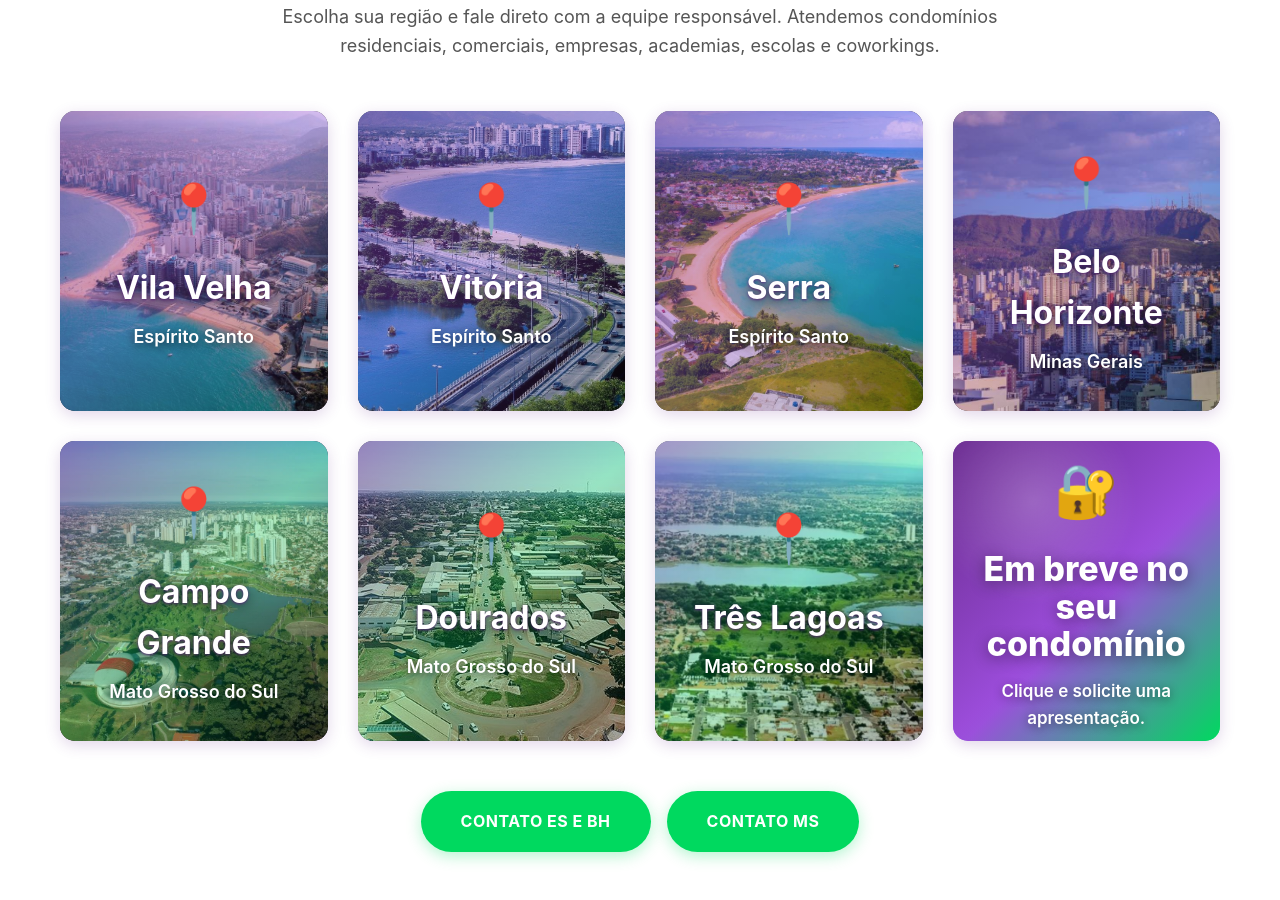
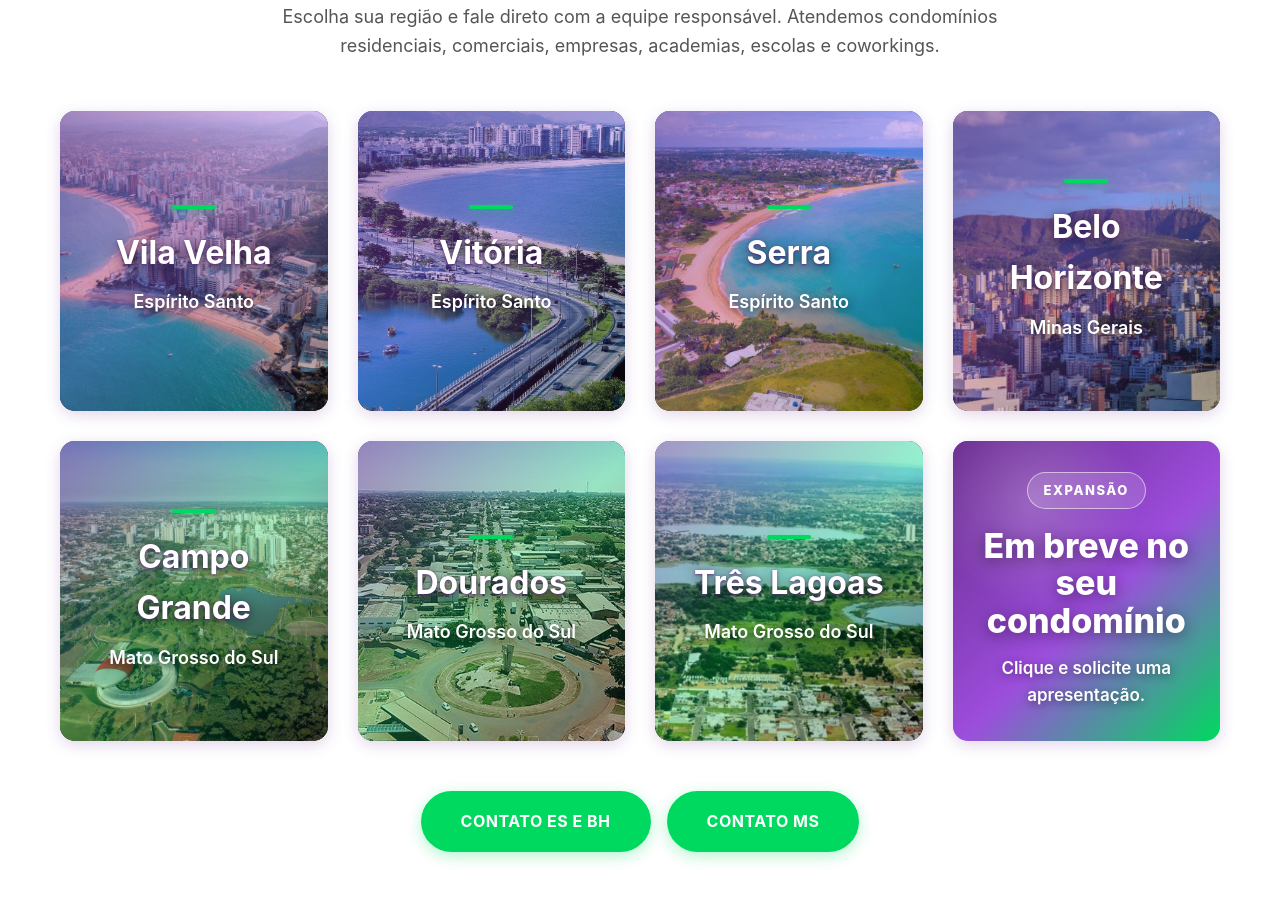
Before and after one commit to mrsupleno/airlocker-app-br, a plain HTML site: page index.html in a window 1280 px wide. Shown: the part 6423-7323 px from the top of the page. Drawn offline with Linux system fonts and the light colour scheme.

Commit message:
Substitui emojis dos cards regionais

```diff
--- a/index.html
+++ b/index.html
@@ -1154,7 +1154,7 @@
                     <img src="/images/cidades/vila-velha.jpg" alt="Vila Velha Espírito Santo - atendimento SafeLocker Airlocker" loading="lazy" style="width: 100%; height: 100%; object-fit: cover; position: absolute; top: 0; left: 0; transform: scale(1.02);">
                     <div style="position: absolute; inset: 0; background: linear-gradient(135deg, rgba(107, 44, 145, 0.54) 0%, rgba(157, 78, 221, 0.34) 48%, rgba(0,0,0,0.30) 100%);"></div>
                     <div style="position: relative; z-index: 2; height: 100%; display: flex; flex-direction: column; justify-content: center; align-items: center; padding: 20px; text-align: center;">
-                        <div style="font-size: 48px; margin-bottom: 15px;">📍</div>
+                        <div style="width: 44px; height: 4px; border-radius: 999px; background: #00D95F; margin-bottom: 18px; box-shadow: 0 2px 10px rgba(0,217,95,0.45);"></div>
                         <h3 style="color: white; font-size: 32px; font-weight: 700; text-shadow: 0 3px 15px rgba(0,0,0,0.65), 0 1px 3px rgba(107, 44, 145, 0.9);">Vila Velha</h3>
                         <p style="color: white; margin-top: 10px; font-size: 18px; font-weight: 600; text-shadow: 0 2px 10px rgba(0,0,0,0.65);">Espírito Santo</p>
                     </div>
@@ -1165,7 +1165,7 @@
                     <img src="/images/cidades/vitoria.jpg" alt="Vitória Espírito Santo - atendimento SafeLocker Airlocker" loading="lazy" style="width: 100%; height: 100%; object-fit: cover; position: absolute; top: 0; left: 0; transform: scale(1.02);">
                     <div style="position: absolute; inset: 0; background: linear-gradient(135deg, rgba(107, 44, 145, 0.54) 0%, rgba(157, 78, 221, 0.34) 48%, rgba(0,0,0,0.30) 100%);"></div>
                     <div style="position: relative; z-index: 2; height: 100%; display: flex; flex-direction: column; justify-content: center; align-items: center; padding: 20px; text-align: center;">
-                        <div style="font-size: 48px; margin-bottom: 15px;">📍</div>
+                        <div style="width: 44px; height: 4px; border-radius: 999px; background: #00D95F; margin-bottom: 18px; box-shadow: 0 2px 10px rgba(0,217,95,0.45);"></div>
                         <h3 style="color: white; font-size: 32px; font-weight: 700; text-shadow: 0 3px 15px rgba(0,0,0,0.65), 0 1px 3px rgba(107, 44, 145, 0.9);">Vitória</h3>
                         <p style="color: white; margin-top: 10px; font-size: 18px; font-weight: 600; text-shadow: 0 2px 10px rgba(0,0,0,0.65);">Espírito Santo</p>
                     </div>
@@ -1176,7 +1176,7 @@
                     <img src="/images/cidades/serra.jpg" alt="Serra Espírito Santo - atendimento SafeLocker Airlocker" loading="lazy" style="width: 100%; height: 100%; object-fit: cover; position: absolute; top: 0; left: 0; transform: scale(1.02);">
                     <div style="position: absolute; inset: 0; background: linear-gradient(135deg, rgba(107, 44, 145, 0.54) 0%, rgba(157, 78, 221, 0.34) 48%, rgba(0,0,0,0.30) 100%);"></div>
                     <div style="position: relative; z-index: 2; height: 100%; display: flex; flex-direction: column; justify-content: center; align-items: center; padding: 20px; text-align: center;">
-                        <div style="font-size: 48px; margin-bottom: 15px;">📍</div>
+                        <div style="width: 44px; height: 4px; border-radius: 999px; background: #00D95F; margin-bottom: 18px; box-shadow: 0 2px 10px rgba(0,217,95,0.45);"></div>
                         <h3 style="color: white; font-size: 32px; font-weight: 700; text-shadow: 0 3px 15px rgba(0,0,0,0.65), 0 1px 3px rgba(107, 44, 145, 0.9);">Serra</h3>
                         <p style="color: white; margin-top: 10px; font-size: 18px; font-weight: 600; text-shadow: 0 2px 10px rgba(0,0,0,0.65);">Espírito Santo</p>
                     </div>
@@ -1187,7 +1187,7 @@
                     <img src="/images/cidades/belo-horizonte.jpg" alt="Belo Horizonte Minas Gerais - atendimento SafeLocker Airlocker" loading="lazy" style="width: 100%; height: 100%; object-fit: cover; position: absolute; top: 0; left: 0; transform: scale(1.02);">
                     <div style="position: absolute; inset: 0; background: linear-gradient(135deg, rgba(107, 44, 145, 0.54) 0%, rgba(157, 78, 221, 0.34) 48%, rgba(0,0,0,0.30) 100%);"></div>
                     <div style="position: relative; z-index: 2; height: 100%; display: flex; flex-direction: column; justify-content: center; align-items: center; padding: 20px; text-align: center;">
-                        <div style="font-size: 48px; margin-bottom: 15px;">📍</div>
+                        <div style="width: 44px; height: 4px; border-radius: 999px; background: #00D95F; margin-bottom: 18px; box-shadow: 0 2px 10px rgba(0,217,95,0.45);"></div>
                         <h3 style="color: white; font-size: 32px; font-weight: 700; text-shadow: 0 3px 15px rgba(0,0,0,0.65), 0 1px 3px rgba(107, 44, 145, 0.9);">Belo Horizonte</h3>
                         <p style="color: white; margin-top: 10px; font-size: 18px; font-weight: 600; text-shadow: 0 2px 10px rgba(0,0,0,0.65);">Minas Gerais</p>
                     </div>
@@ -1198,7 +1198,7 @@
                     <img src="/images/cidades/campo-grande.webp" alt="Campo Grande Mato Grosso do Sul - atendimento SafeLocker Airlocker" loading="lazy" style="width: 100%; height: 100%; object-fit: cover; position: absolute; top: 0; left: 0; transform: scale(1.02);">
                     <div style="position: absolute; inset: 0; background: linear-gradient(135deg, rgba(107, 44, 145, 0.50) 0%, rgba(0, 217, 95, 0.30) 50%, rgba(0,0,0,0.34) 100%);"></div>
                     <div style="position: relative; z-index: 2; height: 100%; display: flex; flex-direction: column; justify-content: center; align-items: center; padding: 20px; text-align: center;">
-                        <div style="font-size: 48px; margin-bottom: 15px;">📍</div>
+                        <div style="width: 44px; height: 4px; border-radius: 999px; background: #00D95F; margin-bottom: 18px; box-shadow: 0 2px 10px rgba(0,217,95,0.45);"></div>
                         <h3 style="color: white; font-size: 32px; font-weight: 700; text-shadow: 0 3px 15px rgba(0,0,0,0.65), 0 1px 3px rgba(107, 44, 145, 0.9);">Campo Grande</h3>
                         <p style="color: white; margin-top: 10px; font-size: 18px; font-weight: 600; text-shadow: 0 2px 10px rgba(0,0,0,0.65);">Mato Grosso do Sul</p>
                     </div>
@@ -1209,7 +1209,7 @@
                     <img src="/images/cidades/dourados.jpg" alt="Dourados Mato Grosso do Sul - atendimento SafeLocker Airlocker" loading="lazy" style="width: 100%; height: 100%; object-fit: cover; position: absolute; top: 0; left: 0; transform: scale(1.02);">
                     <div style="position: absolute; inset: 0; background: linear-gradient(135deg, rgba(107, 44, 145, 0.50) 0%, rgba(0, 217, 95, 0.30) 50%, rgba(0,0,0,0.34) 100%);"></div>
                     <div style="position: relative; z-index: 2; height: 100%; display: flex; flex-direction: column; justify-content: center; align-items: center; padding: 20px; text-align: center;">
-                        <div style="font-size: 48px; margin-bottom: 15px;">📍</div>
+                        <div style="width: 44px; height: 4px; border-radius: 999px; background: #00D95F; margin-bottom: 18px; box-shadow: 0 2px 10px rgba(0,217,95,0.45);"></div>
                         <h3 style="color: white; font-size: 32px; font-weight: 700; text-shadow: 0 3px 15px rgba(0,0,0,0.65), 0 1px 3px rgba(107, 44, 145, 0.9);">Dourados</h3>
                         <p style="color: white; margin-top: 10px; font-size: 18px; font-weight: 600; text-shadow: 0 2px 10px rgba(0,0,0,0.65);">Mato Grosso do Sul</p>
                     </div>
@@ -1220,7 +1220,7 @@
                     <img src="/images/cidades/tres-lagoas.jpg" alt="Três Lagoas Mato Grosso do Sul - atendimento SafeLocker Airlocker" loading="lazy" style="width: 100%; height: 100%; object-fit: cover; position: absolute; top: 0; left: 0; transform: scale(1.02);">
                     <div style="position: absolute; inset: 0; background: linear-gradient(135deg, rgba(107, 44, 145, 0.50) 0%, rgba(0, 217, 95, 0.30) 50%, rgba(0,0,0,0.34) 100%);"></div>
                     <div style="position: relative; z-index: 2; height: 100%; display: flex; flex-direction: column; justify-content: center; align-items: center; padding: 20px; text-align: center;">
-                        <div style="font-size: 48px; margin-bottom: 15px;">📍</div>
+                        <div style="width: 44px; height: 4px; border-radius: 999px; background: #00D95F; margin-bottom: 18px; box-shadow: 0 2px 10px rgba(0,217,95,0.45);"></div>
                         <h3 style="color: white; font-size: 32px; font-weight: 700; text-shadow: 0 3px 15px rgba(0,0,0,0.65), 0 1px 3px rgba(107, 44, 145, 0.9);">Três Lagoas</h3>
                         <p style="color: white; margin-top: 10px; font-size: 18px; font-weight: 600; text-shadow: 0 2px 10px rgba(0,0,0,0.65);">Mato Grosso do Sul</p>
                     </div>
@@ -1230,7 +1230,7 @@
                 <a href="https://wa.me/552731901960?text=Olá!%20Gostaria%20de%20levar%20a%20SafeLocker%20para%20o%20meu%20condomínio" target="_blank" style="text-decoration: none; position: relative; height: 300px; border-radius: 15px; overflow: hidden; box-shadow: 0 4px 15px rgba(107, 44, 145, 0.2); transition: transform 0.3s; cursor: pointer; background: linear-gradient(135deg, #6B2C91 0%, #9D4EDD 52%, #00D95F 100%);" onmouseover="this.style.transform='translateY(-10px) scale(1.02)'" onmouseout="this.style.transform='translateY(0) scale(1)'">
                     <div style="position: absolute; inset: 0; background: radial-gradient(circle at 30% 20%, rgba(255,255,255,0.22) 0%, rgba(255,255,255,0) 34%), linear-gradient(135deg, rgba(107, 44, 145, 0.90) 0%, rgba(157, 78, 221, 0.72) 55%, rgba(0, 217, 95, 0.78) 100%);"></div>
                     <div style="position: relative; z-index: 2; height: 100%; display: flex; flex-direction: column; justify-content: center; align-items: center; padding: 24px; text-align: center;">
-                        <div style="font-size: 52px; margin-bottom: 18px;">🔐</div>
+                        <div style="color: white; border: 1px solid rgba(255,255,255,0.55); border-radius: 999px; padding: 7px 16px; font-size: 13px; font-weight: 800; letter-spacing: 0.12em; text-transform: uppercase; margin-bottom: 18px; background: rgba(255,255,255,0.14); backdrop-filter: blur(6px);">Expansão</div>
                         <h3 style="color: white; font-size: 34px; line-height: 1.1; font-weight: 800; text-shadow: 0 3px 15px rgba(0,0,0,0.45);">Em breve no seu condomínio</h3>
                         <p style="color: white; margin-top: 16px; font-size: 17px; font-weight: 600; text-shadow: 0 2px 10px rgba(0,0,0,0.45);">Clique e solicite uma apresentação.</p>
                     </div>
```
Also changed, not shown: es/index.html (+3 -3 lines), ms/index.html (+3 -3 lines).
